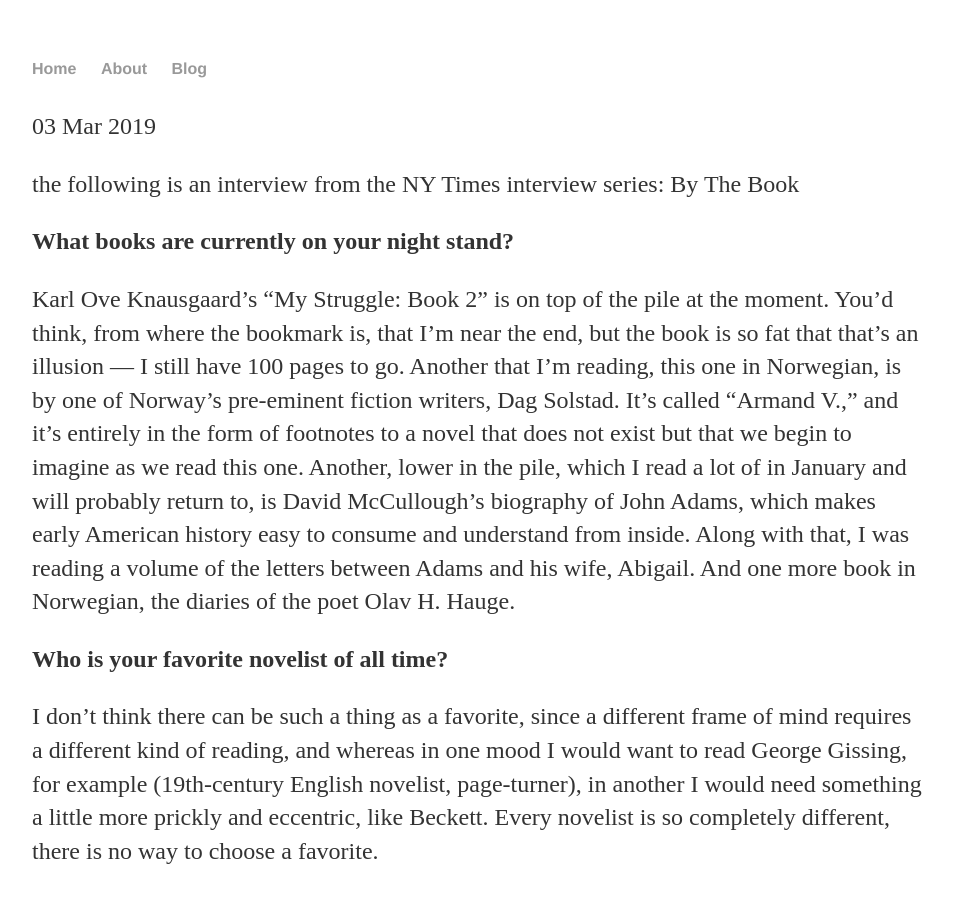
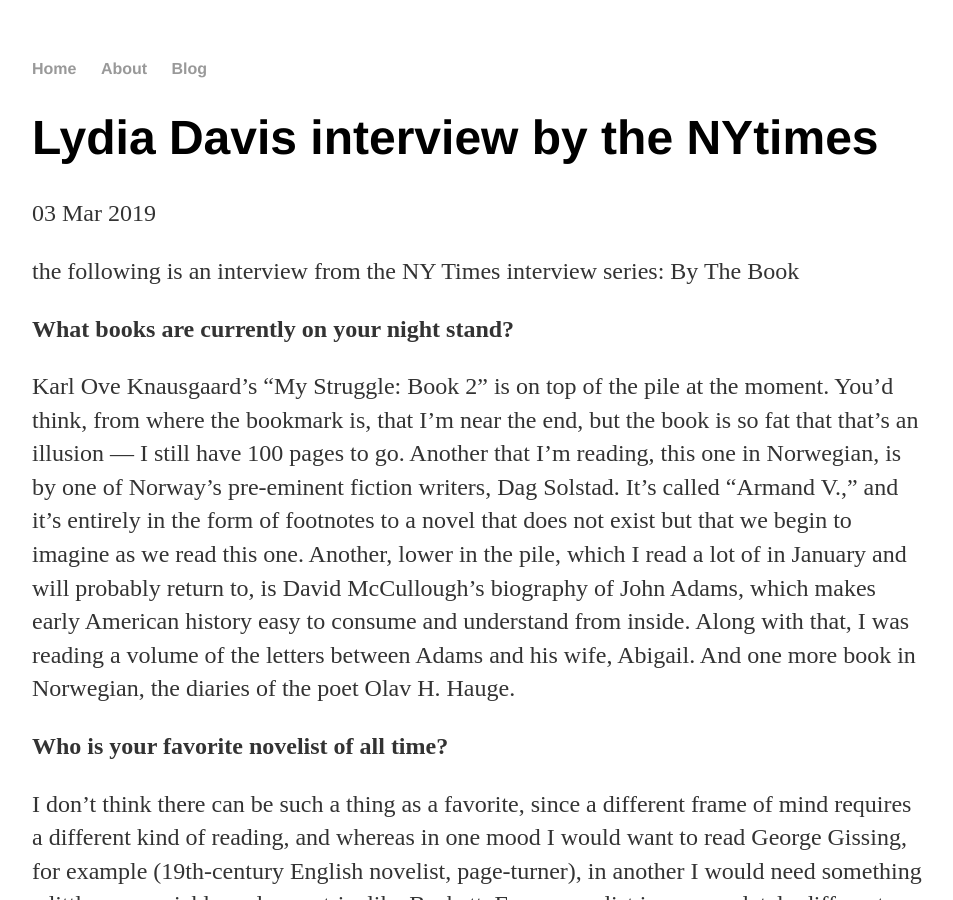
Before and after one commit to LucioBenzor/LucioBenzor.github.io, a Jekyll site: the page built from _posts/2019-03-03-Lydia-Davis-By-The-Book_interview.md, in a window 1280 px wide and 900 px high. Shown: the whole window, without its empty margins (160-1113 px from the left). Built offline with Jekyll 4.4.1, drawn with Linux system fonts in a browser that asks for light colours; our own code applies the rules of GitHub Pages for plain Markdown files.

Commit message:
Update 2019-03-03-Lydia-Davis-By-The-Book_interview.md

```diff
--- a/_posts/2019-03-03-Lydia-Davis-By-The-Book_interview.md
+++ b/_posts/2019-03-03-Lydia-Davis-By-The-Book_interview.md
@@ -1,6 +1,6 @@
 ---
 layout: post
-title: "Lydia Davis interview by the Nytimes
+title: "Lydia Davis interview by the NYtimes"
 date: 2019-03-03
 ---
 
```
